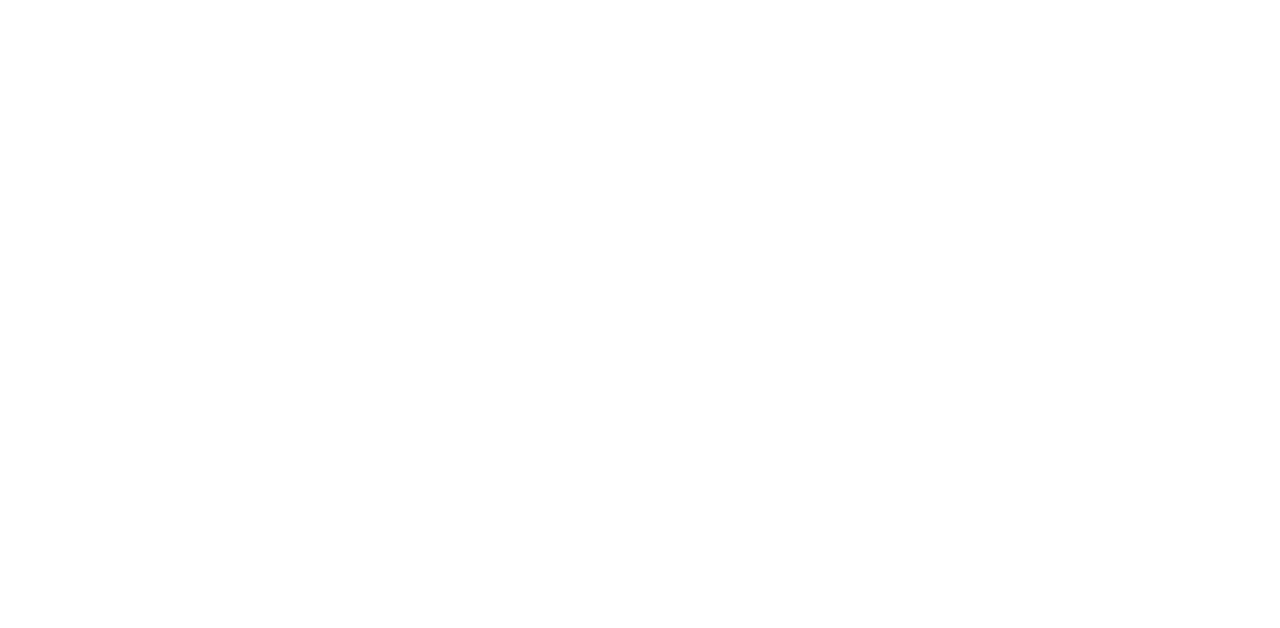
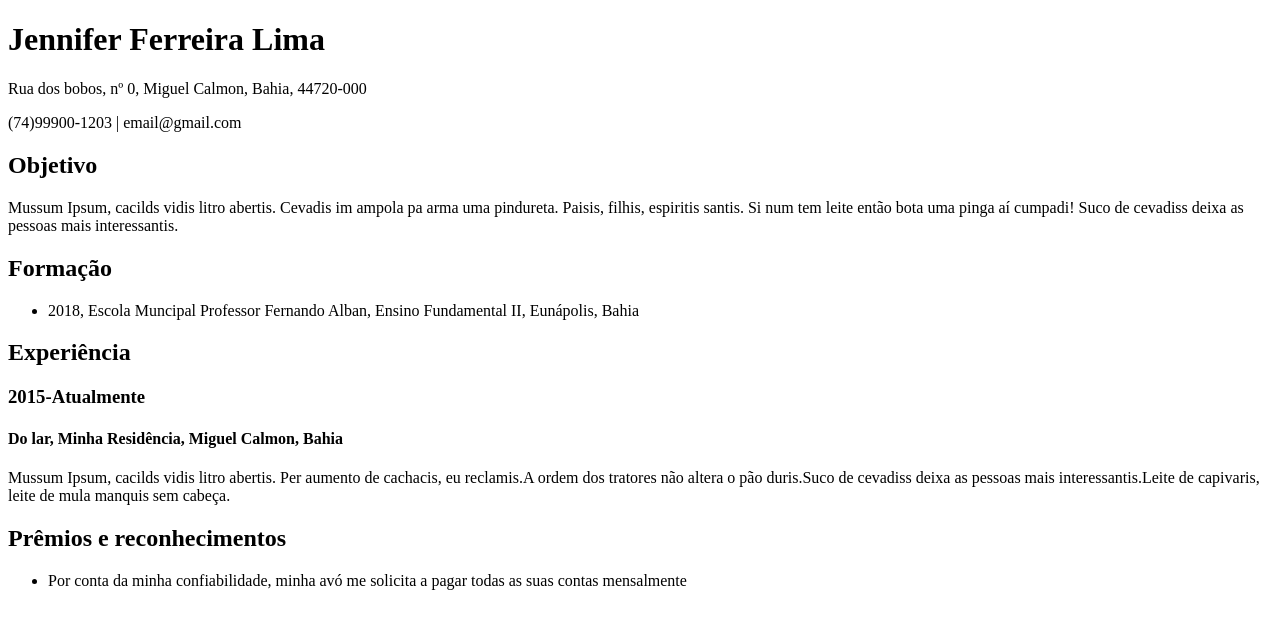
Before and after one commit to jedoblen/Curriculo-web, a plain HTML site: page index.html in a window 1280 px wide. Drawn offline with Linux system fonts and the light colour scheme.

Commit message:
Adicionei os textos

```diff
--- a/index.html
+++ b/index.html
@@ -8,6 +8,26 @@
     <title>Currículo</title>
 </head>
 <body>
+   <div id="qrcode"></div>
+   <a id="url"></a>
+   <div class="texto"></div>
+    <h1>Jennifer Ferreira Lima</h1>
+    <p>Rua dos bobos, nº 0, Miguel Calmon, Bahia, 44720-000</p>
+    <p>(74)99900-1203 | email@gmail.com</p>
+    <h2>Objetivo</h2>
+    <p>Mussum Ipsum, cacilds vidis litro abertis. Cevadis im ampola pa arma uma pindureta. Paisis, filhis, espiritis santis. Si num tem leite então bota uma pinga aí cumpadi! Suco de cevadiss deixa as pessoas mais interessantis.</p>
+    <h2>Formação</h2>
+    <ul>
+        <li>2018, Escola Muncipal Professor Fernando Alban, Ensino Fundamental II, Eunápolis, Bahia</li>
+    </ul>
+    <h2>Experiência</h2>
+    <h3>2015-Atualmente</h3>
+    <h4>Do lar, Minha Residência, Miguel Calmon, Bahia</h4>
+    <p>Mussum Ipsum, cacilds vidis litro abertis. Per aumento de cachacis, eu reclamis.A ordem dos tratores não altera o pão duris.Suco de cevadiss deixa as pessoas mais interessantis.Leite de capivaris, leite de mula manquis sem cabeça.</p>
+    <h2>Prêmios e reconhecimentos</h2>
+    <ul>
+        <li>Por conta da minha confiabilidade, minha avó me solicita a pagar todas as suas contas mensalmente</li>
+    </ul>
 
 </body>
 </html>
```
